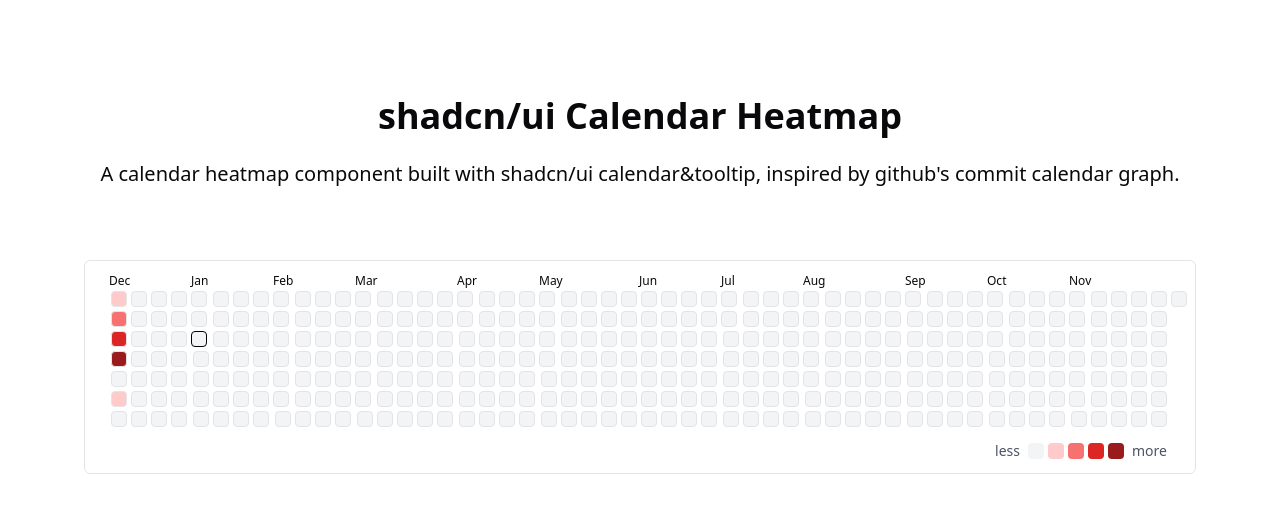
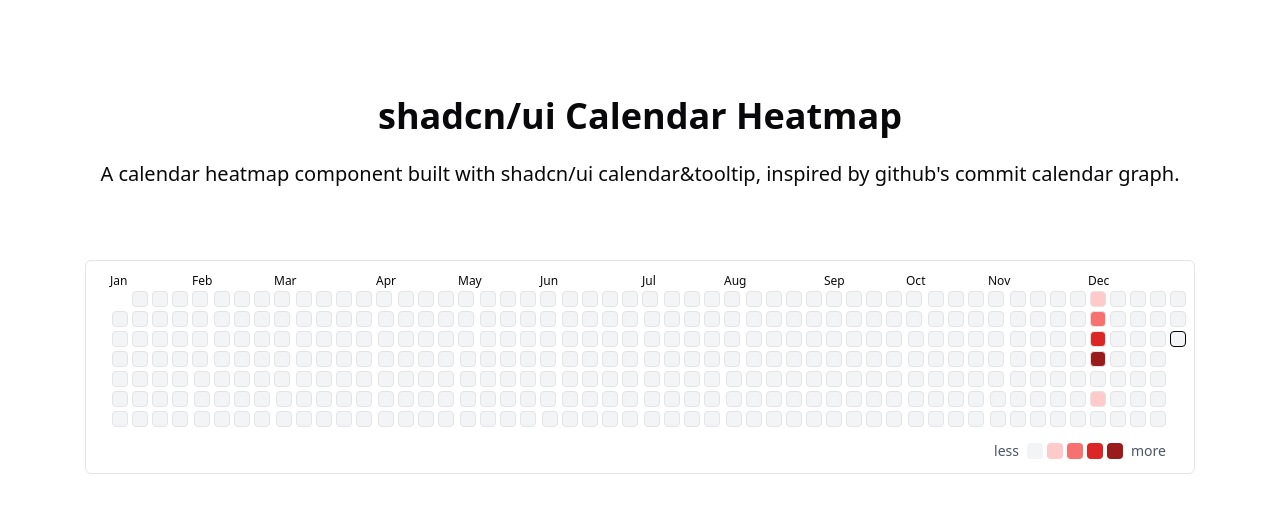
Before and after one commit to sp-yduck/shadcn-ui-calendar-heatmap, a React (Vite) app: page / in a window 1280 px wide. Shown: the top 512 px of the page. Built offline with nearby package versions, Linux system fonts and the light colour scheme.

Commit message:
change default month to eleven month ago to show past one year activities

```diff
--- a/src/components/calendar/CalendarHeatmap.tsx
+++ b/src/components/calendar/CalendarHeatmap.tsx
@@ -25,6 +25,9 @@
   const formatCaption = (date: Date) => {
     return date.toLocaleString("default", { month: "short" });
   };
+  const elevenMonthAgo = new Date(
+    new Date().setMonth(new Date().getMonth() - 11)
+  );
   const heatmapModify = () => {
     const zero: Date[] = [];
     const one: Date[] = [];
@@ -114,6 +117,7 @@
       <Calendar
         formatters={{ formatCaption }}
         numberOfMonths={12}
+        defaultMonth={elevenMonthAgo}
         className="justify-center items-center"
         classNames={{
           nav: "hidden",
```
